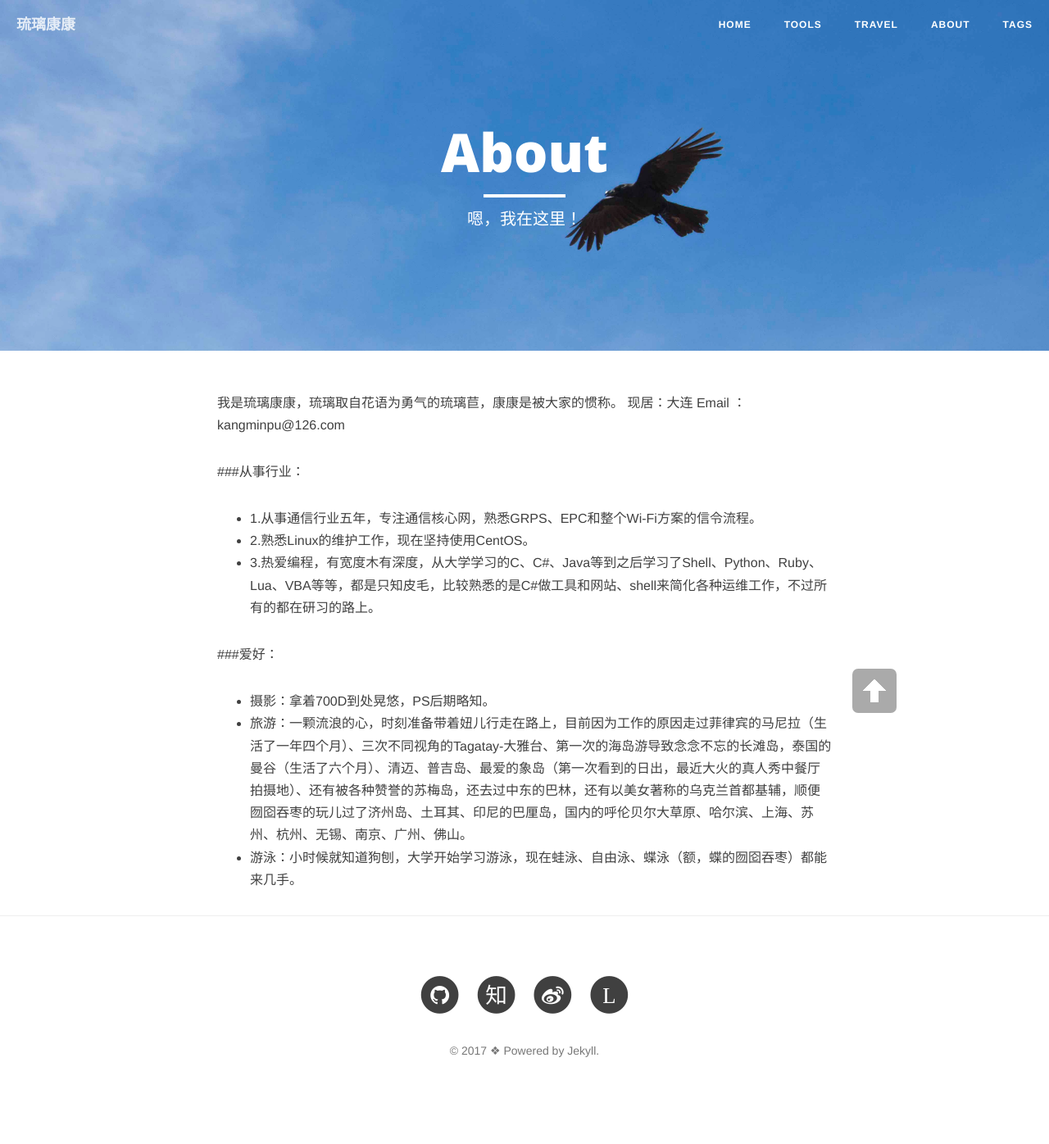
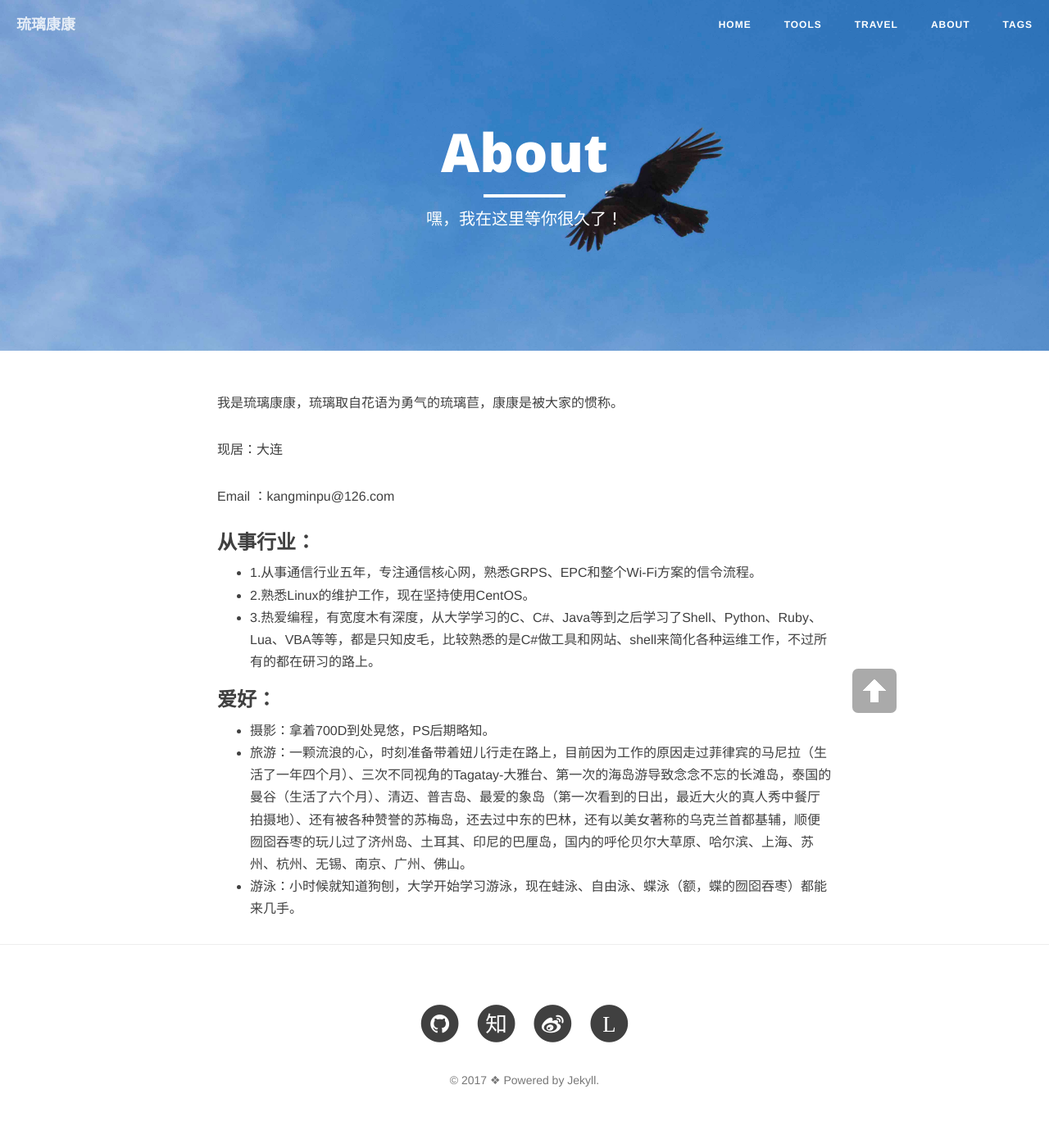
Before and after one commit to MinpuKang/minpukang.github.io, a Jekyll site: the page built from about.md, in a window 1280 px wide. Shown: the whole page at 82% size. Built offline with Jekyll 4.4.1, drawn with Linux system fonts in a browser that asks for light colours; nearby versions of some CDN libraries; before the commit the page ends 1360 px from its top, so only the background shows below that.

Commit message:
update 404 html and about me

```diff
--- a/about.md
+++ b/about.md
@@ -1,23 +1,25 @@
 ---
 layout: page
 title: "About"
-description: "嗯，我在这里！"
+description: "嘿，我在这里等你很久了！"
 header-img: "img/about.jpg"
 ---
 
+我是琉璃康康，琉璃取自花语为勇气的琉璃苣，康康是被大家的惯称。
 
-我是琉璃康康，琉璃取自花语为勇气的琉璃苣，康康是被大家的惯称。
 现居：大连
+
 Email ：kangminpu@126.com
 
-###从事行业：
+
+### 从事行业：
 
 - 1.从事通信行业五年，专注通信核心网，熟悉GRPS、EPC和整个Wi-Fi方案的信令流程。
 - 2.熟悉Linux的维护工作，现在坚持使用CentOS。
 - 3.热爱编程，有宽度木有深度，从大学学习的C、C#、Java等到之后学习了Shell、Python、Ruby、Lua、VBA等等，都是只知皮毛，比较熟悉的是C#做工具和网站、shell来简化各种运维工作，不过所有的都在研习的路上。
 
 
-###爱好：
+### 爱好：
 
 - 摄影：拿着700D到处晃悠，PS后期略知。
 - 旅游：一颗流浪的心，时刻准备带着妞儿行走在路上，目前因为工作的原因走过菲律宾的马尼拉（生活了一年四个月）、三次不同视角的Tagatay-大雅台、第一次的海岛游导致念念不忘的长滩岛，泰国的曼谷（生活了六个月）、清迈、普吉岛、最爱的象岛（第一次看到的日出，最近大火的真人秀中餐厅拍摄地）、还有被各种赞誉的苏梅岛，还去过中东的巴林，还有以美女著称的乌克兰首都基辅，顺便囫囵吞枣的玩儿过了济州岛、土耳其、印尼的巴厘岛，国内的呼伦贝尔大草原、哈尔滨、上海、苏州、杭州、无锡、南京、广州、佛山。
```
Also changed, not shown: 404.html (+3 -16 lines).
